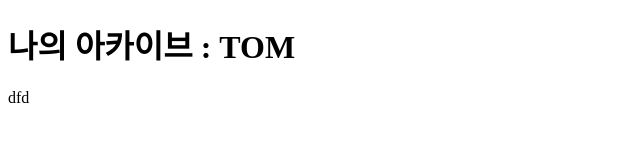
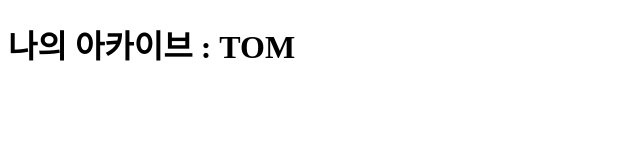
Before and after one commit to tombap8/GITA_FED222, a plain HTML site: page index.html in a window 1280 px wide. Shown: the full height of the page, 0-640 px from the left. Drawn offline with Linux system fonts and the light colour scheme.

Commit message:
Revert "Update index.html"
This reverts commit 88871ccb888f83c2d7394c2e0d6f6d2efcdf9cee.

```diff
--- a/index.html
+++ b/index.html
@@ -6,6 +6,6 @@
     </head>
     <body>
         <h1>나의 아카이브 : TOM</h1>
-  dfd
+
     </body>
 </html>
```
